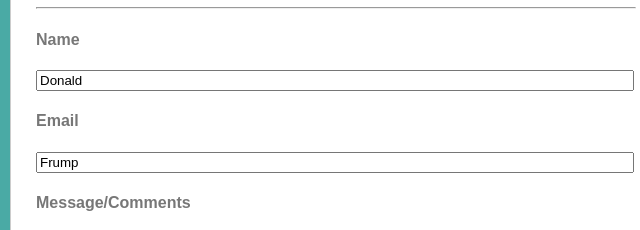
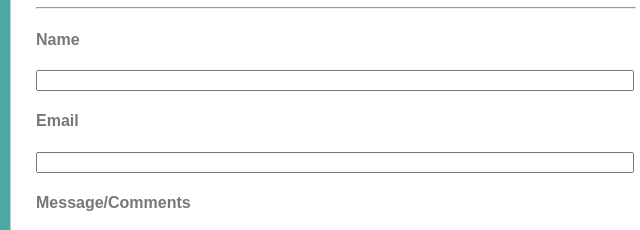
Before and after one commit to cdavalosb/Basic-Portfolio, a plain HTML site: page contact.html in a window 1280 px wide. Shown: the part 183-413 px from the top of the page, 150-790 px from the left. Drawn offline with Linux system fonts and the light colour scheme.

Commit message:
FridayTENpm

```diff
--- a/contact.html
+++ b/contact.html
@@ -34,9 +34,9 @@
 					<hr>
 					<form action="#">
 						<h4>Name</h4>
-						<input type="text" class="bx" name="FirstName" value="Donald"><br>
+						<input type="text" class="bx" name="FirstName" value=""><br>
 						<h4>Email</h4>
-						<input type="text" class="bx" name="LastName" value="Frump"><br>
+						<input type="text" class="bx" name="LastName" value=""><br>
 						<h4>Message/Comments</h4>
 						<input type="text" class="bx" id="messagebx" name="Message" maxlength="500"><br><br>
 						<hr>
```
